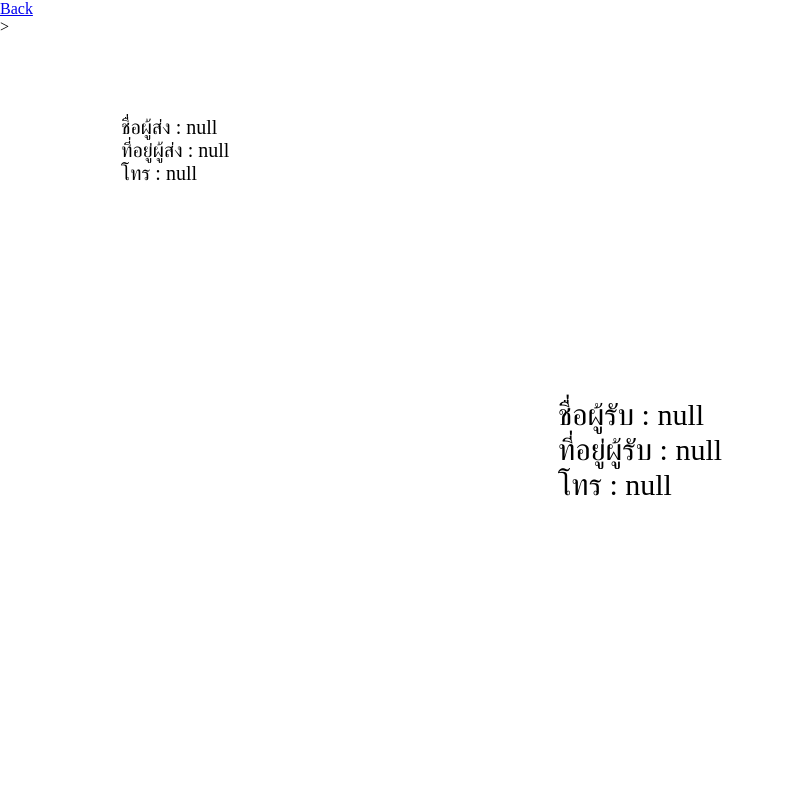
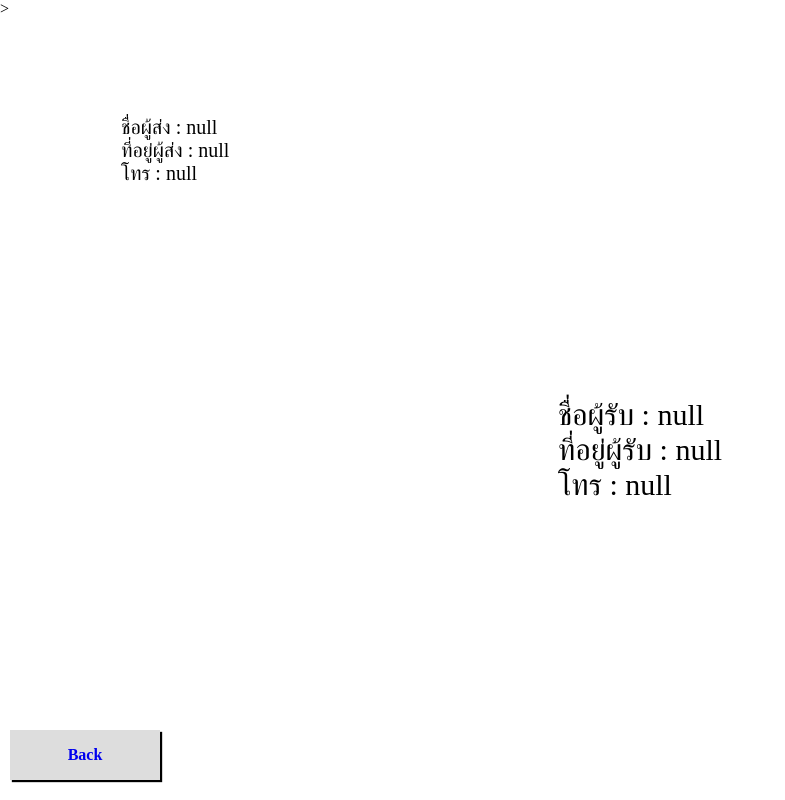
Before and after one commit to W4VEx/pagepost.github.io, a plain HTML site: page prints.html in a window 1280 px wide. Shown: the whole page, without its empty margins (0-785 px from the left). Drawn offline with Linux system fonts and the light colour scheme.

Commit message:
Add files via upload

```diff
--- a/stylep.css
+++ b/stylep.css
@@ -47,6 +47,25 @@ h1{
     transform: translate(-50%, -50%);
 }
 
+.back a{
+        display: flex;
+        justify-content: center;
+        align-items: center;
+        font-weight: bold;
+        width: 150px;
+        height: 50px;
+        /* border: #000 2px solid; */
+        box-shadow: 2px 2px 1px #000;
+        margin: 10px;
+        background-color: #ddd;
+        text-decoration: none;
+        position: absolute;
+        bottom: 10px;
+    }
+@media print {
+    .back a{
+        display: none !important; /* ซ่อนปุ่มทั้งหมดเมื่อกดพิมพ์ */
+    }
 
 @media (max-width: 1000px) {
 
@@ -183,10 +202,7 @@ h1{
         top: 75%;
     }
 
-    @media print {
-    .back a {
-        display: none !important; /* ซ่อนปุ่มทั้งหมดเมื่อกดพิมพ์ */
-    }
+
 }
 
 }
```
